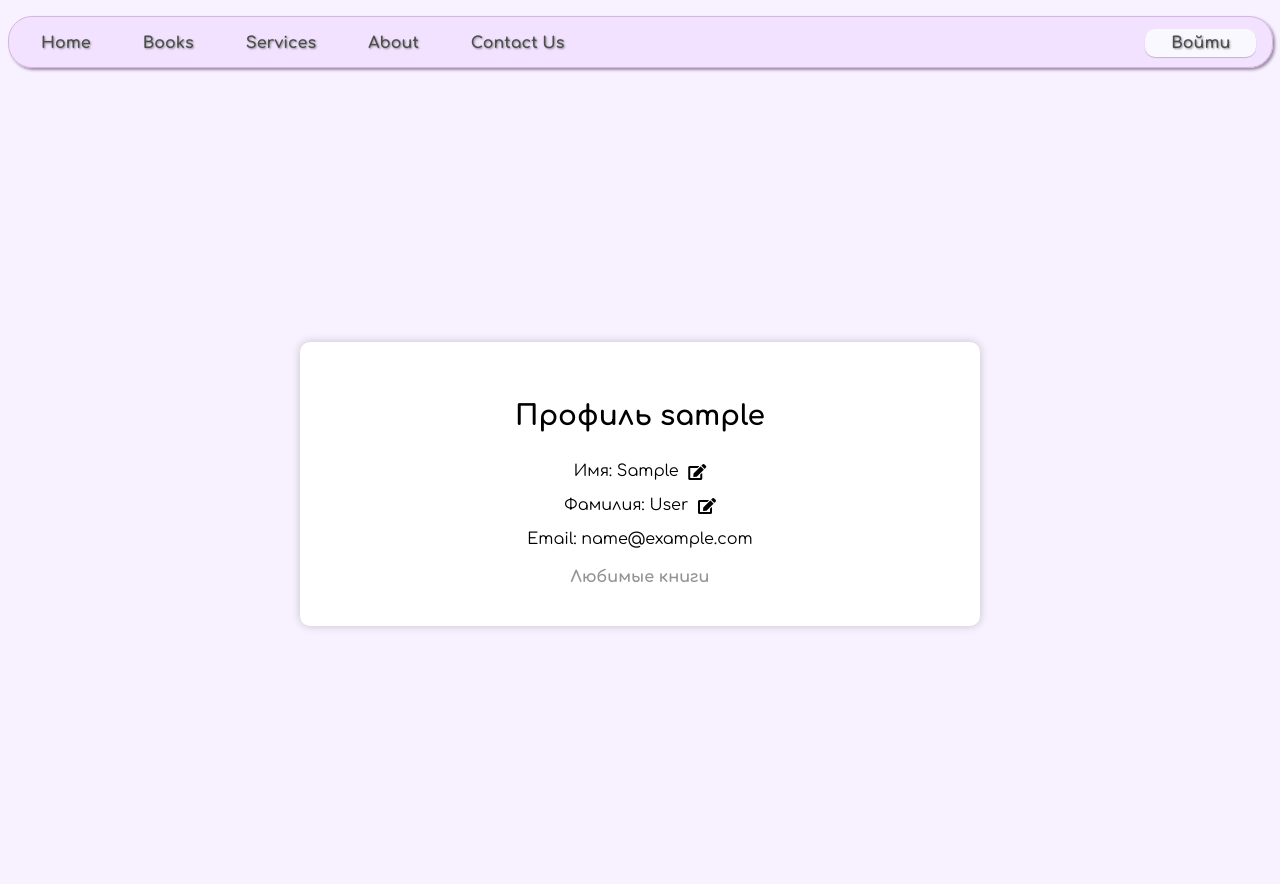
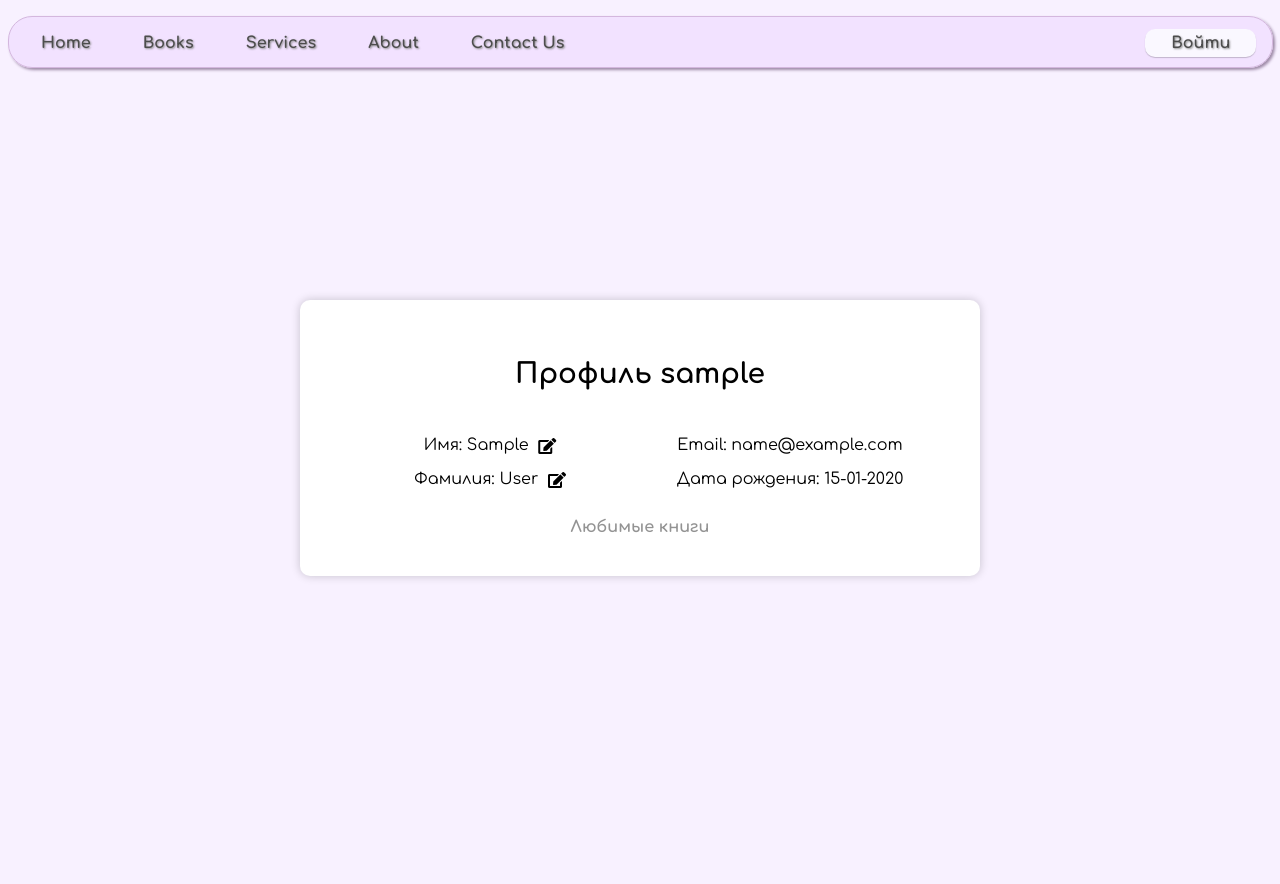
Before and after one commit to sligius/backend_project, a Django app: a page that uses templates/reader_profile.html in a window 1280 px wide. After the commit the page ends 579 px from the top, so only its background shows below. Run offline with Django 4.2, Linux system fonts and the light colour scheme; tables that the repository leaves empty hold one stand-in row (values such as "Sample post").

Commit message:
+reader profile & model fix

```diff
--- a/static/css/edit_profile.css
+++ b/static/css/edit_profile.css
@@ -90,7 +90,7 @@ body {
 }
 
 .form-container input:not(.submit-button) {
-    flex: 0.2;
+    flex: 0.3;
 }
 
 @media screen and (min-width: 768px) {
--- a/static/css/reader_profile.css
+++ b/static/css/reader_profile.css
@@ -2,7 +2,7 @@
 @import url('https://cdnjs.cloudflare.com/ajax/libs/font-awesome/5.15.4/css/all.min.css');
 
 body, html {
-    height: 100%;
+    height: calc(100% - 46px);
     padding: 0;
     font-family: "Comfortaa", sans-serif;
     background-color: #f8f1ff;
@@ -56,3 +56,15 @@ a:hover {
     vertical-align: middle;
     margin-left: 5px; /* Отступ слева для значка */
 }
+
+.profile-info {
+    display: flex;
+}
+
+.profile-info-left {
+    flex: 1;
+}
+
+.profile-info-right {
+    flex: 1;
+}
--- a/templates/edit_profile.html
+++ b/templates/edit_profile.html
@@ -23,6 +23,11 @@
                     <input type="text" id="id_last_name" name="last_name" value="{{ reader.last_name }}">
                 </div>
 
+                <div>
+                    <label for="id_date_of_birth">Дата рождения:</label>
+                    <input type="date" id="id_date_of_birth" name="date_of_birth" value="{{ reader.date_of_birth|default_if_none:'' }}">
+                </div>
+
                 <div class="button-container">
                     <input class="submit-button" type="submit" value="Сохранить изменения">
                 </div>
--- a/templates/reader_profile.html
+++ b/templates/reader_profile.html
@@ -15,27 +15,27 @@
     <div class="container">
         <div class="card">
             <h1>Профиль {{ reader.user.username }}</h1>
-
-            <div>
+            <div class="profile-info">
+                <div class="profile-info-left">
                     <p>Имя: {{ reader.first_name }}
                         <a class="edit-link" href="{% url 'edit_profile' reader.user.username %}">
                             <i class="fas fa-edit edit-icon"></i>
                         </a>
                     </p>
-            </div>
-            <div>
                     <p>Фамилия: {{ reader.last_name }}
                         <a class="edit-link" href="{% url 'edit_profile' reader.user.username %}">
                             <i class="fas fa-edit edit-icon"></i>
                         </a>
                     </p>
                 </div>
-            <div>
+                <div class="profile-info-right">
                     <p>Email: {{ reader.email }}</p>
+                    <p>Дата рождения: {{ reader.date_of_birth|date:"d-m-Y" }}</p>
                 </div>
-
+            </div>
             <div>
                 <a class="fav-link" href="{% url 'favourite_books' reader.user.username %}">Любимые книги</a>
+            </div>
         </div>
     </div>
     </div>
--- a/test_django/models.py
+++ b/test_django/models.py
@@ -1,3 +1,5 @@
+import datetime
+
 from django.contrib.auth.models import User
 from django.db import models
 from django import forms
@@ -15,6 +17,7 @@ class Reader(models.Model):
     last_name = models.CharField(max_length=100, verbose_name="Фамилия", help_text="Введите фамилию",
                                  null=True, blank=True)
     email = models.EmailField(verbose_name='Email')
+    date_of_birth = models.DateField(verbose_name='Дата рождения', blank=True, null=True, default=datetime.date.today)
 
     def __str__(self):
         return self.user.username
@@ -30,6 +33,8 @@ class Critic(models.Model):
     last_name = models.CharField(max_length=100, verbose_name='Фамилия', help_text='Введите фамилию',
                                  null=True, blank=True)
     email = models.EmailField(verbose_name='Email')
+    organization = models.CharField(max_length=200, verbose_name='Организация', blank=True, null=True)
+    years_of_experience = models.PositiveIntegerField(verbose_name='Стаж работы', blank=True, null=True)
 
     def __str__(self):
         return self.user.username
--- a/test_django/views.py
+++ b/test_django/views.py
@@ -95,10 +95,12 @@ def edit_profile(request, user):
     if request.method == 'POST':
         first_name = request.POST.get('first_name')
         last_name = request.POST.get('last_name')
+        date_of_birth = request.POST.get('date_of_birth')
 
         reader = Reader.objects.get(user__username=user)
         reader.first_name = first_name
         reader.last_name = last_name
+        reader.date_of_birth = date_of_birth
         reader.save()
 
         return redirect('reader_profile', user=request.user.username)
```
Lines whose indentation alone changed are shown as unchanged.
